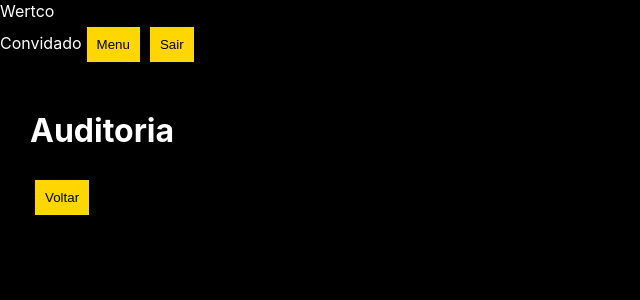
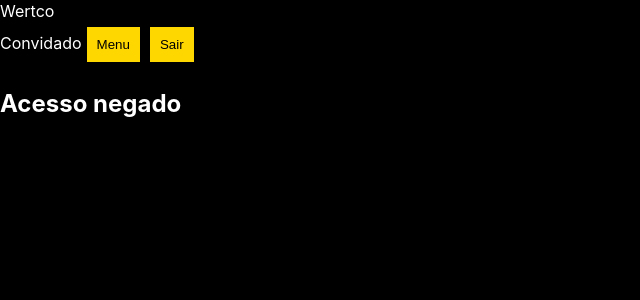
Before and after one commit to Wertco-Bombas/Wertco, a Next.js app: page /auditoria in a window 1280 px wide. Shown: the top 300 px of the page, without its empty margins (0-640 px from the left). Built offline with nearby package versions, Linux system fonts and the light colour scheme.

Commit message:
Update auditoria.js

```diff
--- a/pages/auditoria.js
+++ b/pages/auditoria.js
@@ -1,16 +1,56 @@
+import { useEffect, useState } from 'react';
+import { supabase } from '../lib/supabase';
+
 export default function Auditoria() {
+  const [userRole, setUserRole] = useState('user');
+  const [logs, setLogs] = useState([]);
+
+  useEffect(() => {
+    load();
+  }, []);
+
+  async function load() {
+    const { data: session } = await supabase.auth.getSession();
+
+    const user = session?.session?.user;
+
+    if (!user) return;
+
+    const { data: profile } = await supabase
+      .from('profiles')
+      .select('role')
+      .eq('id', user.id)
+      .single();
+
+    setUserRole(profile?.role || 'user');
+
+    const { data } = await supabase
+      .from('auditoria')
+      .select('*')
+      .order('created_at', { ascending: false });
+
+    setLogs(data || []);
+  }
+
+  if (!['admin', 'supervisor'].includes(userRole)) {
+    return <h2>Acesso negado</h2>;
+  }
+
+  const filteredLogs =
+    userRole === 'supervisor'
+      ? logs.filter(l => l.status === 'pending')
+      : logs;
 
   return (
-    <div className="page">
-      <div className="container">
+    <div>
+      <h1>Auditoria</h1>
 
-        <h1>Auditoria</h1>
-
-        <button onClick={() => history.back()}>
-          Voltar
-        </button>
-
-      </div>
+      {filteredLogs.map(log => (
+        <div key={log.id}>
+          <p>{log.acao}</p>
+          <small>{log.created_at}</small>
+        </div>
+      ))}
     </div>
   );
 }
```
